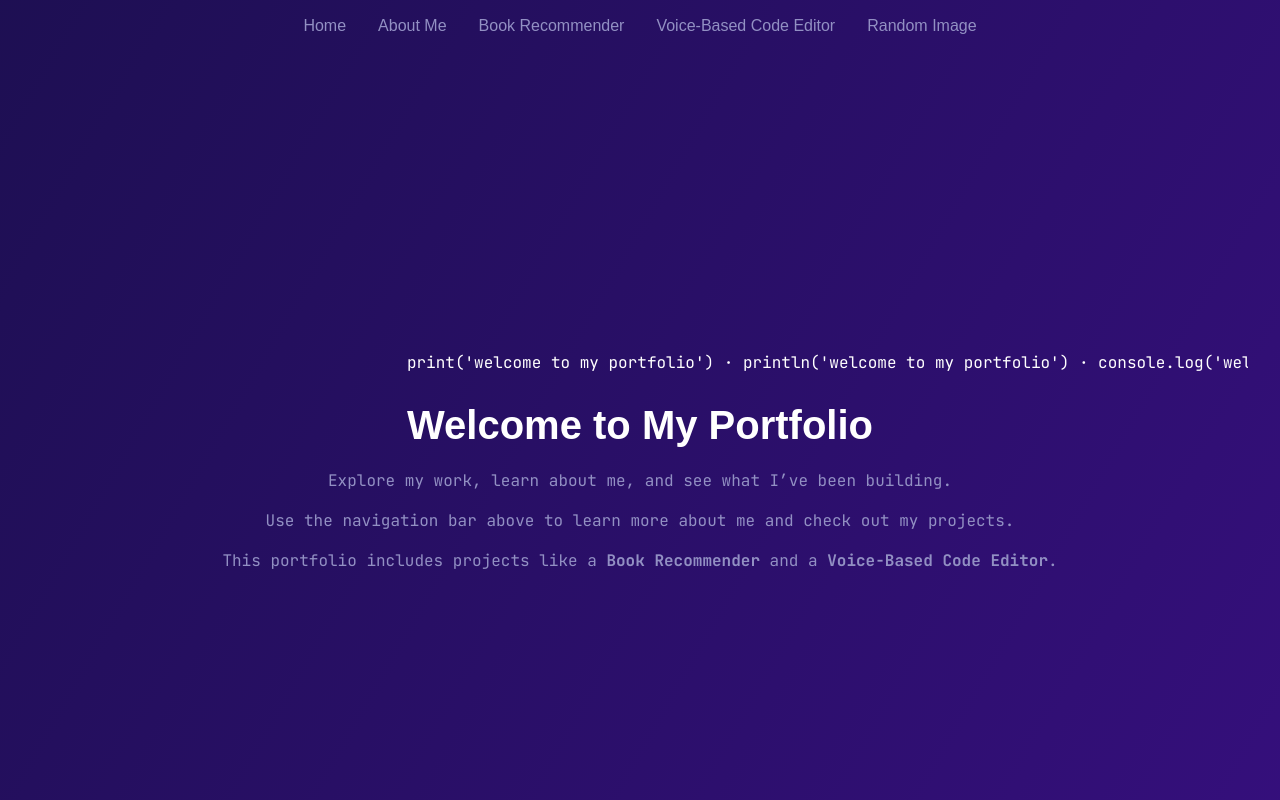
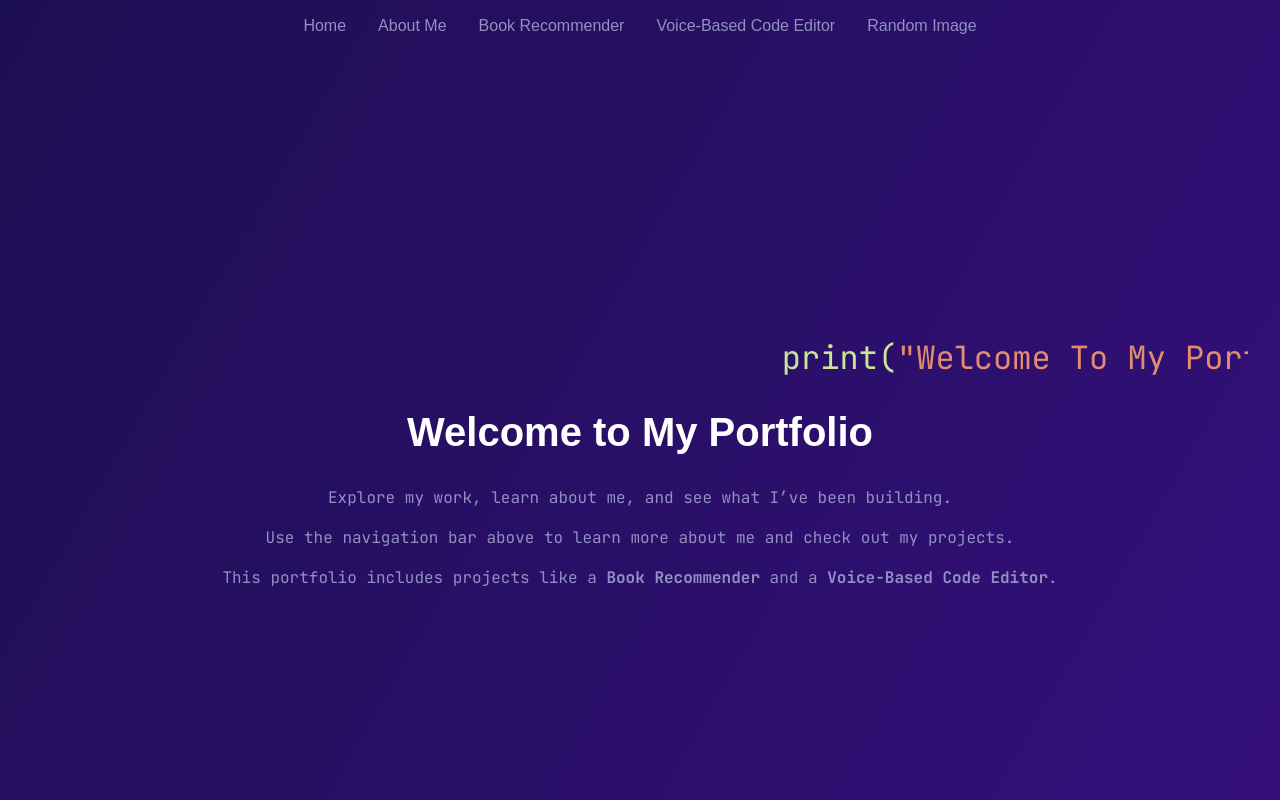
Before and after one commit to an301/Project-Blog, a React (Vite) app in the folder Frontend/: page / in a window 1280 px wide. Built offline with nearby package versions, Linux system fonts and the light colour scheme; a web font is replaced by a local one.

Commit message:
subtle changes
change file locations for logos, changed home page font colors, changed website title

```diff
--- a/Frontend/index.html
+++ b/Frontend/index.html
@@ -4,7 +4,7 @@
     <meta charset="UTF-8" />
     <link rel="icon" type="image/svg+xml" href="/vite.svg" />
     <meta name="viewport" content="width=device-width, initial-scale=1.0" />
-    <title>Vite + React</title>
+    <title>Anish Nambirajan's Portfolio</title>
     <!-- Add Bootstrap CSS -->
     <link
       href="https://cdn.jsdelivr.net/npm/bootstrap@5.3.0-alpha3/dist/css/bootstrap.min.css"
--- a/Frontend/src/pages/Home.css
+++ b/Frontend/src/pages/Home.css
@@ -8,7 +8,7 @@
     font-family: 'Google Sans', sans-serif;
     color: #FFFFFF; /* White */
     font-size: 2.5rem;
-    margin-bottom: 20px;
+    margin-bottom: 30px;
   }
 
   /* Marquee Styling */
@@ -24,8 +24,24 @@
     display: inline-block;
     animation: scroll-left 15s linear infinite; /* Smooth scrolling animation */
     font-family: 'JetBrains Mono', monospace;
-    font-size: 16px;
-    color: #FFFFFF; /* White text */
+    font-size: 32px;
+    color: rgb(200,230,150);
+  }
+
+  #printText1{
+    color: rgb(226 141 112);
+  }
+
+  #printText2{
+    color: rgb(226 141 112);
+  }
+
+  #printText3{
+    color: rgb(226 141 112);
+  }
+
+  #printText4{
+    color: rgb(226 141 112);
   }
 
   /* Animation for scrolling text */
--- a/Frontend/src/pages/Home.jsx
+++ b/Frontend/src/pages/Home.jsx
@@ -7,7 +7,7 @@ function Home() {
       {/* Scrolling Marquee Text */}
       <div className="marquee">
         <p>
-          print('welcome to my portfolio') · println('welcome to my portfolio') · console.log('welcome to my portfolio') · &lt;h1&gt;welcome to my portfolio&lt;/h1&gt;
+          print(<span id="printText1">"Welcome To My Portfolio"</span>) · println(<span id="printText2">"Welcome To My Portfolio"</span>) · console.log(<span id="printText3">"Welcome To My Portfolio"</span>) · &lt;h1&gt;<span id="printText4">Welcome To My Portfolio</span>&lt;/h1&gt;
         </p>
       </div>
 
```
Also changed, not shown: Frontend/src/pages/AboutMe.jsx (+7 -7 lines).
